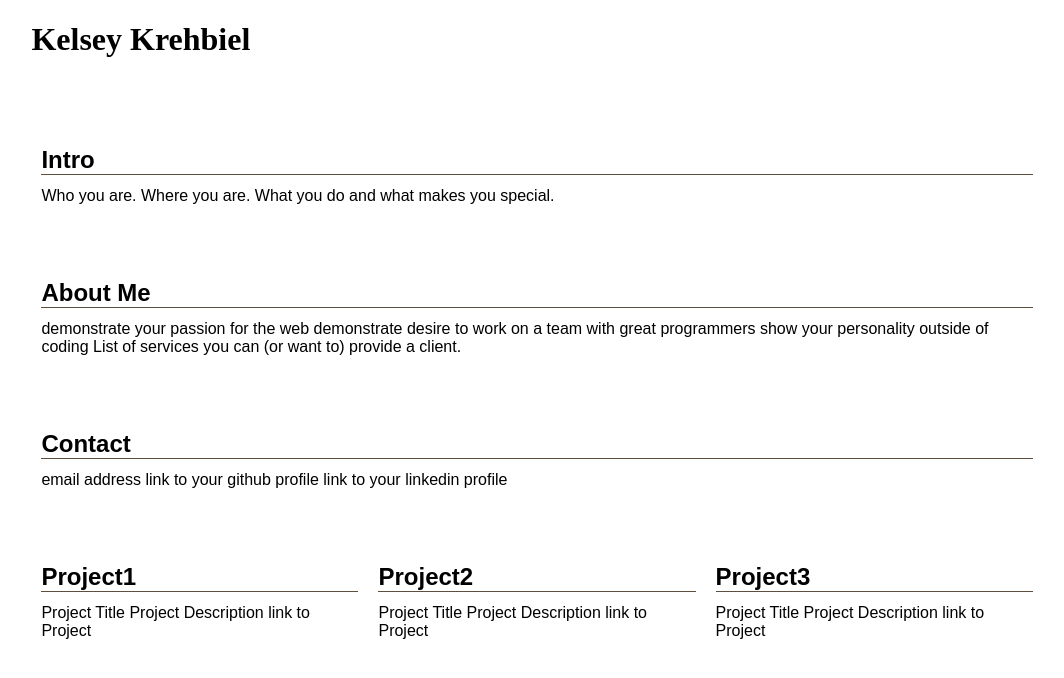
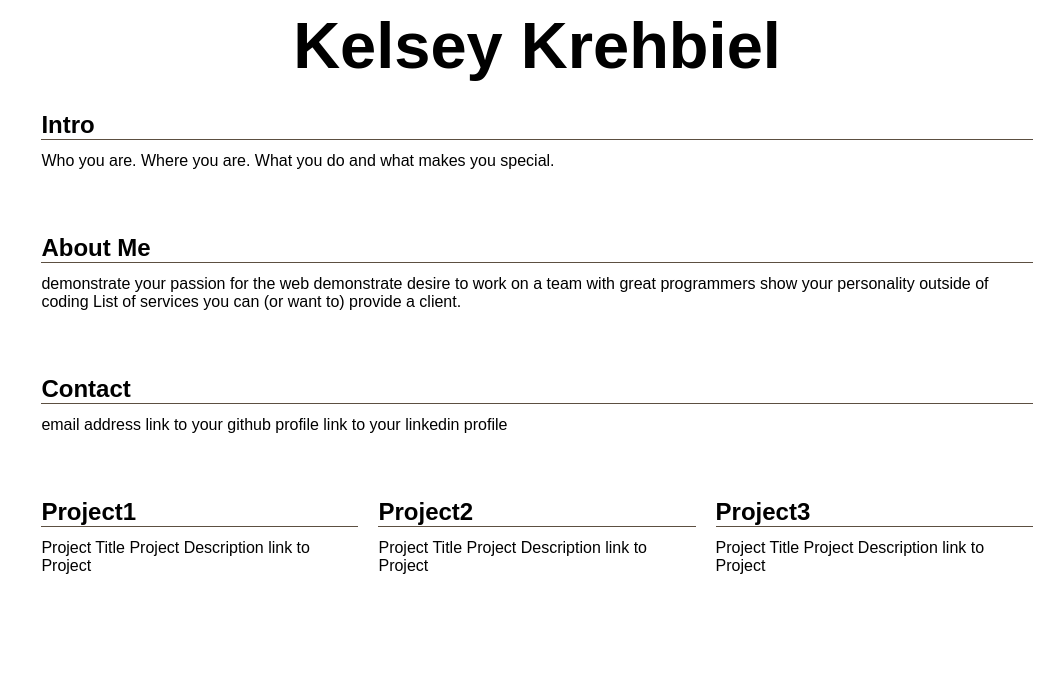
Before and after one commit to Klordok/dimensional-anchor, a plain HTML site: page index.html in a window 1280 px wide. Shown: the whole page, without its empty margins (103-1167 px from the left). Drawn offline with Linux system fonts and the light colour scheme.

Commit message:
change heading and list fonts

```diff
--- a/style.css
+++ b/style.css
@@ -2,7 +2,7 @@ main {
     margin-top: 60px;
 }
 
-main h1 {
+h1 {
     margin: 0 10px;
     text-align: center;
     font-family: Arial, Helvetica, sans-serif;
@@ -15,14 +15,15 @@ main h2 {
     font-family: Arial, Helvetica, sans-serif;
     font-size: 24px;
 }
-main h3 {
+
+h3 {
     margin: 18px 0 12px 0;
     border-bottom: 1px solid #5c4f41;
     font-family: Arial, Helvetica, sans-serif;
     font-size: 18px;
 }
 
-main p {
+main, p, ul {
     font-family: Arial, Helvetica, sans-serif;
     margin-top: 0;
 }
@@ -35,7 +36,7 @@ img {
 .group {
     display: flex;
     flex-direction: column;
-    margin-bottom: 20px;
+    margin-bottom: 10px;
 }
 
 .item {
@@ -48,7 +49,6 @@ img {
 }
 
 section.bg-callout {
-    padding: 60px 0;
     background-color: lightgray;
 }
 
```
